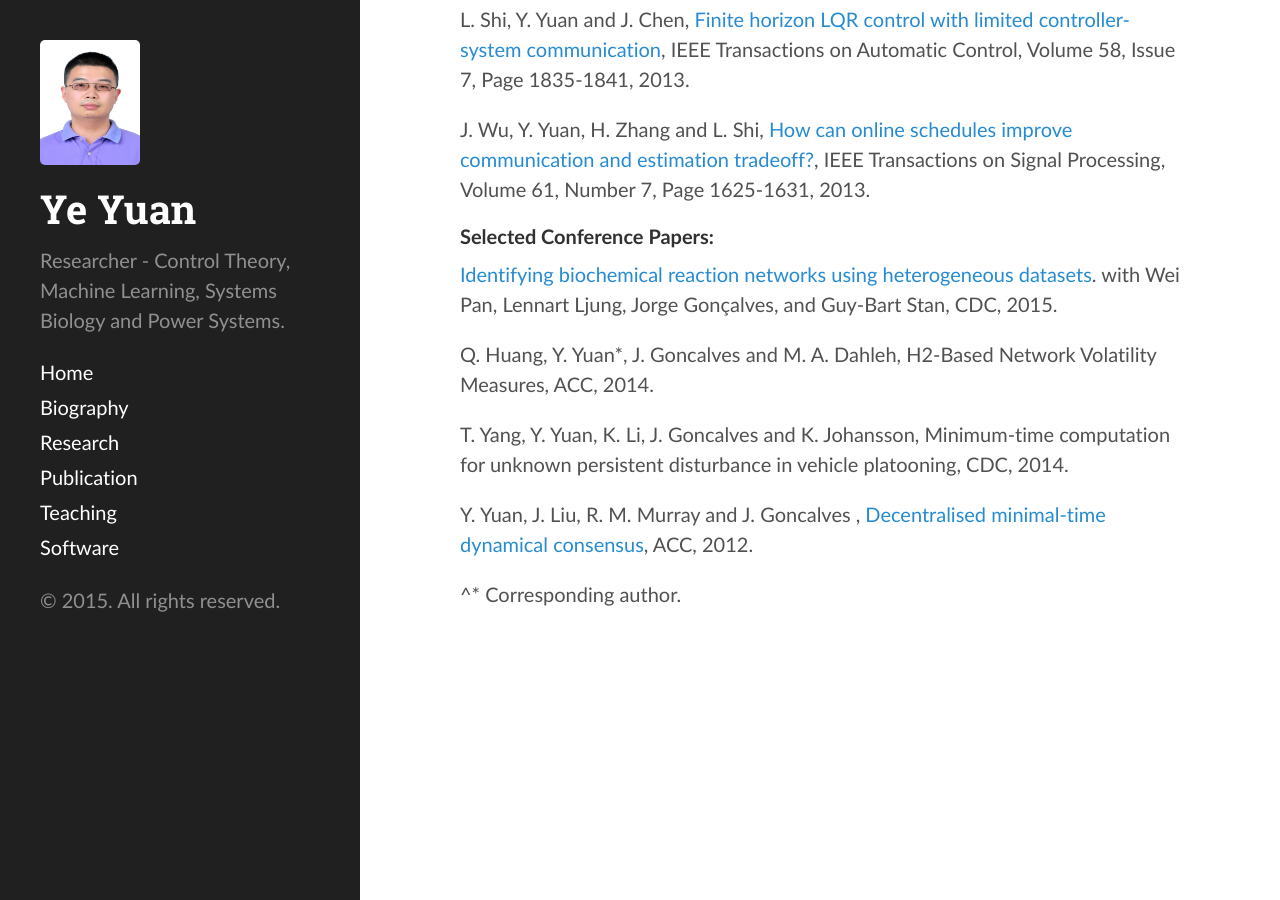
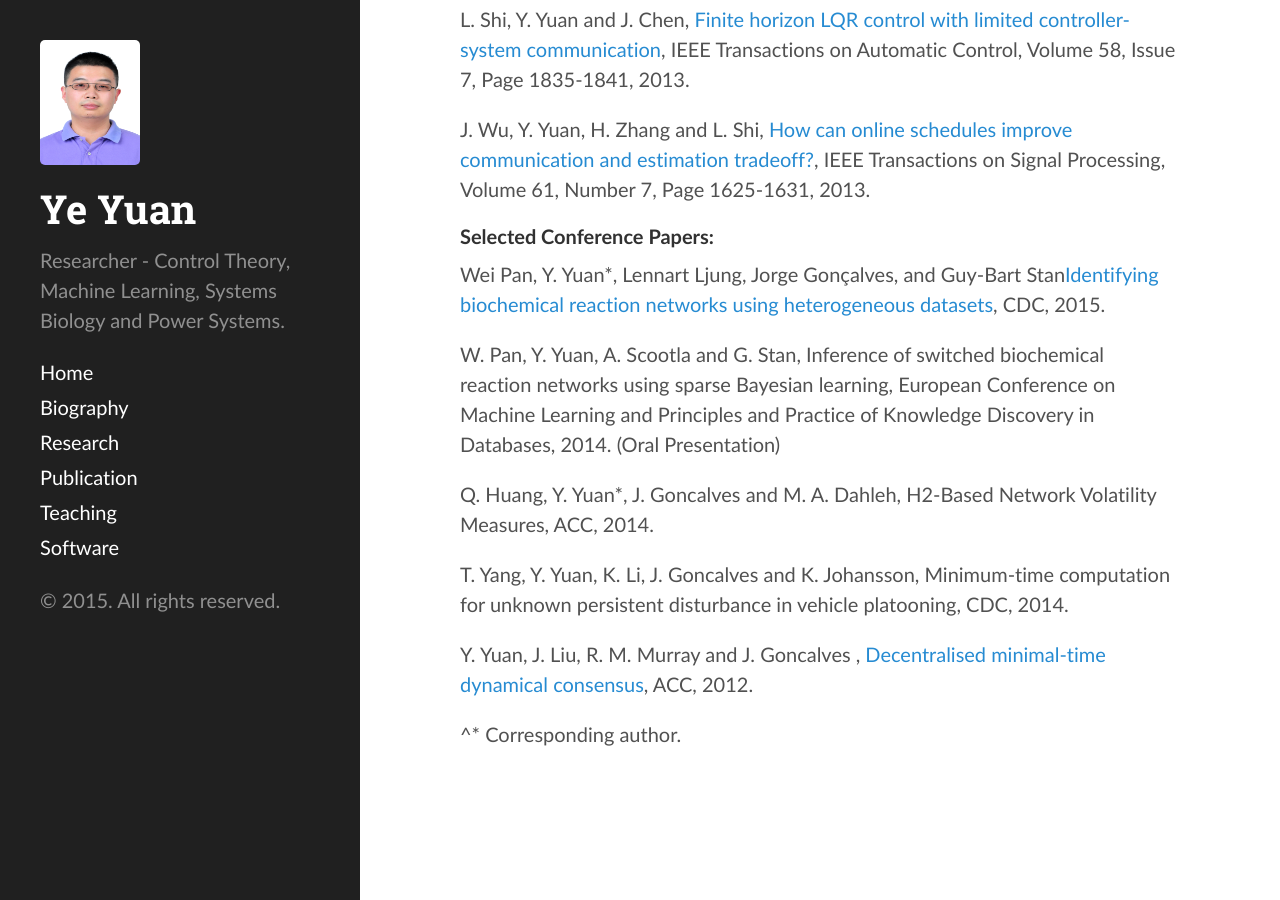
Before and after one commit to yy311/yy311.github.io, a Jekyll site: the page built from publication.md, in a window 1280 px wide and 900 px high, scrolled down 1879 px. Built offline with Jekyll 4.4.1, drawn with Linux system fonts in a browser that asks for light colours.

Commit message:
Update publication.md

```diff
--- a/publication.md
+++ b/publication.md
@@ -55,7 +55,9 @@ J. Wu, Y. Yuan, H. Zhang and L. Shi, [How can online schedules improve communica
 
 ####Selected Conference Papers:
 
-[Identifying biochemical reaction networks using heterogeneous datasets](http://arxiv.org/pdf/1509.05153v2.pdf). with Wei Pan,  Lennart Ljung, Jorge Gonçalves, and Guy-Bart Stan, CDC, 2015.
+Wei Pan, Y. Yuan*, Lennart Ljung, Jorge Gonçalves, and Guy-Bart Stan[Identifying biochemical reaction networks using heterogeneous datasets](http://arxiv.org/pdf/1509.05153v2.pdf), CDC, 2015.
+
+W. Pan, Y. Yuan, A. Scootla and G. Stan, Inference of switched biochemical reaction networks using sparse Bayesian learning, European Conference on Machine Learning and Principles and Practice of Knowledge Discovery in Databases, 2014. (Oral Presentation)
 
 Q. Huang, Y. Yuan*, J. Goncalves and M. A. Dahleh, H2-Based Network Volatility Measures, ACC, 2014.
 
```
